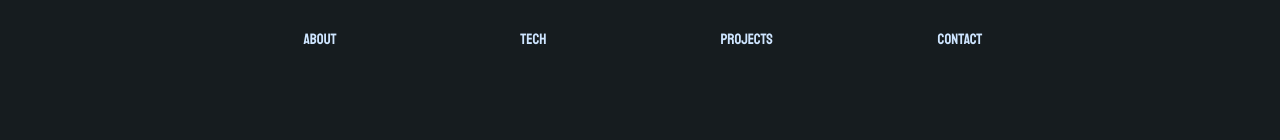
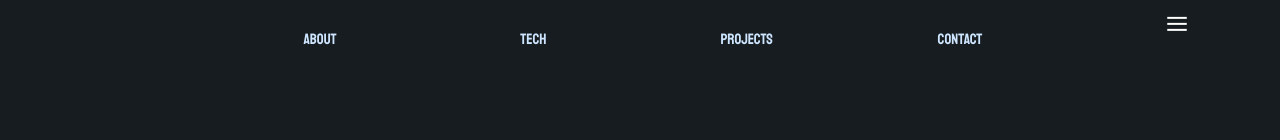
Before and after one commit to PhilwithoneL/philip-fielding-portfolio, a React (Create React App) app in the folder portfolio/: page / in a window 1280 px wide. Shown: the top 140 px of the page. Built offline with nearby package versions, Linux system fonts and the light colour scheme.

Commit message:
Menu icon on mobile navigation now changes to close icon when clicked

```diff
--- a/portfolio/src/components/AnimeNav.js
+++ b/portfolio/src/components/AnimeNav.js
@@ -1,34 +1,37 @@
-import React, {useState} from 'react';
-import ReactDOM from 'react-dom';
+import React, {useState} from 'react'
 import AnimeNavModal from './AnimeNavModal';
-import { AiOutlineArrowDown, AiOutlineArrowUp} from 'react-icons/ai';
 import  { FiMenu } from 'react-icons/fi';
+import  { AiOutlineClose } from 'react-icons/ai';
 
 const AnimeNav = ( { findAbout, findProject, findContact, findTech } ) => {
 
     const [visible, setVisible] = useState(false);
 
+    const openCloseDiv = document.getElementById('openClose');
+
     const openLinks = () => {
 
         if(visible === false) {
-            console.log("true")
+            openCloseDiv.innerHTML = '<svg stroke="currentColor" fill="currentColor" stroke-width="0" viewBox="0 0 1024 1024" class="anime-close" height="1em" width="1em" xmlns="http://www.w3.org/2000/svg"><path d="M563.8 512l262.5-312.9c4.4-5.2.7-13.1-6.1-13.1h-79.8c-4.7 0-9.2 2.1-12.3 5.7L511.6 449.8 295.1 191.7c-3-3.6-7.5-5.7-12.3-5.7H203c-6.8 0-10.5 7.9-6.1 13.1L459.4 512 196.9 824.9A7.95 7.95 0 0 0 203 838h79.8c4.7 0 9.2-2.1 12.3-5.7l216.5-258.1 216.5 258.1c3 3.6 7.5 5.7 12.3 5.7h79.8c6.8 0 10.5-7.9 6.1-13.1L563.8 512z"></path></svg>'
+
             setVisible(true);
+
         } else {
-            console.log("false")
+            openCloseDiv.innerHTML = '<svg stroke="currentColor" fill="none" stroke-width="2" viewBox="0 0 24 24" stroke-linecap="round" stroke-linejoin="round" class="anime-menu" height="1em" width="1em" xmlns="http://www.w3.org/2000/svg"><line x1="3" y1="12" x2="21" y2="12"></line><line x1="3" y1="6" x2="21" y2="6"></line><line x1="3" y1="18" x2="21" y2="18"></line></svg>'
+
             setVisible(false);
         }
 
     }
-
 
     return (
         <div className = "nav-container">
             <div className = "open-icon-container">
                 <div className ="scroll-nav">
 
-                    <div className ="scroll-text" onClick ={openLinks}><FiMenu className = "anime-nav"/></div>
+                    <div className ="scroll-text" onClick ={openLinks} id = "openClose"><FiMenu className = "anime-menu"/></div>
 
-                    {visible ? <AnimeNavModal closeLinks = {openLinks} findAbout = {findAbout} findProject = {findProject} findContact = {findContact} findTech={findTech}/> : false}
+                    {visible ? <AnimeNavModal closeLinks = {openLinks} findAbout = {findAbout} findProject = {findProject} findContact = {findContact} findTech={findTech} /> : false}
 
                 </div>
             </div>
--- a/portfolio/src/css/main.css
+++ b/portfolio/src/css/main.css
@@ -68,7 +68,11 @@
   margin-bottom: auto;
 }
 
-.anime-nav {
+.anime-close {
+  color: white;
+}
+
+.anime-menu {
   color: white;
 }
 
@@ -1953,7 +1957,7 @@ a {
   }
 }
 
-@media all and (min-width: 400px) and (max-height: 915px) and (orientation: portrait) {
+@media all and (max-width: 412px) and (max-height: 915px) and (orientation: portrait) {
   .nav-container {
     top: 0px;
   }
@@ -1966,6 +1970,9 @@ a {
   }
   .anime-nav-btn-container {
     top: -60px;
+  }
+  .scroll-text {
+    top: -27px;
   }
   .chimney-container {
     top: -10vh;
@@ -2126,7 +2133,7 @@ a {
   }
 }
 
-@media all and (min-width: 400px) and (min-height: 750px) and (min-height: 361px) {
+@media all and (min-width: 413px) and (min-height: 750px) and (min-height: 361px) {
   .nav-container {
     top: 0px;
   }
--- a/portfolio/src/scss/_animeNav.scss
+++ b/portfolio/src/scss/_animeNav.scss
@@ -34,9 +34,14 @@
     margin-bottom: auto;
 }
 
-.anime-nav {
+.anime-close {
     color:white;
 }
+
+.anime-menu {
+    color:white;
+}
+
 
 .scroll-text {
     left:91vw;
--- a/portfolio/src/scss/_media.scss
+++ b/portfolio/src/scss/_media.scss
@@ -124,7 +124,7 @@
 
 }
 
-@media all and (min-width:400px) and (max-height:915px) and (orientation:portrait){
+@media all and (max-width:412px) and (max-height:915px) and (orientation:portrait){
 
     //animeNav
 
@@ -135,6 +135,8 @@
     .background-modal {top:-60px;}
 
     .anime-nav-btn-container {top:-60px;}
+
+    .scroll-text {top:-27px;}
 
     //Chimney
 
@@ -316,7 +318,7 @@
 
 //Big screens
 
-@media all and (min-width:400px) and (min-height:750px) and (min-height:361px)  {
+@media all and (min-width:413px) and (min-height:750px) and (min-height:361px)  {
 
     //animeNav
 
```
Also changed, not shown: 1 other file (tests, documents, lock files or other folders).
